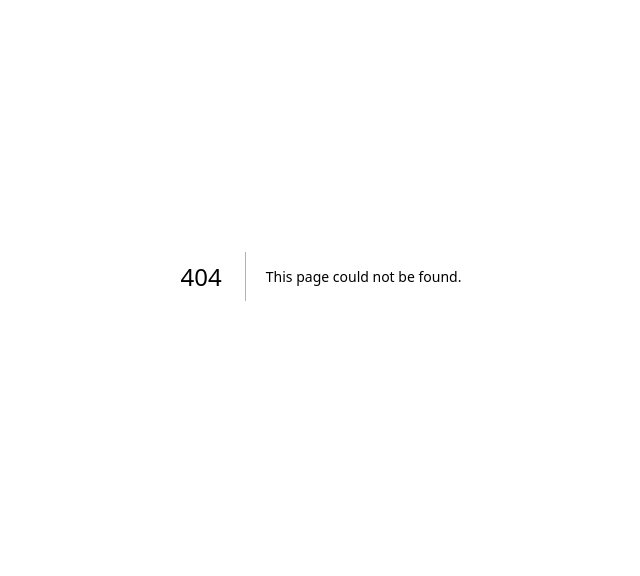
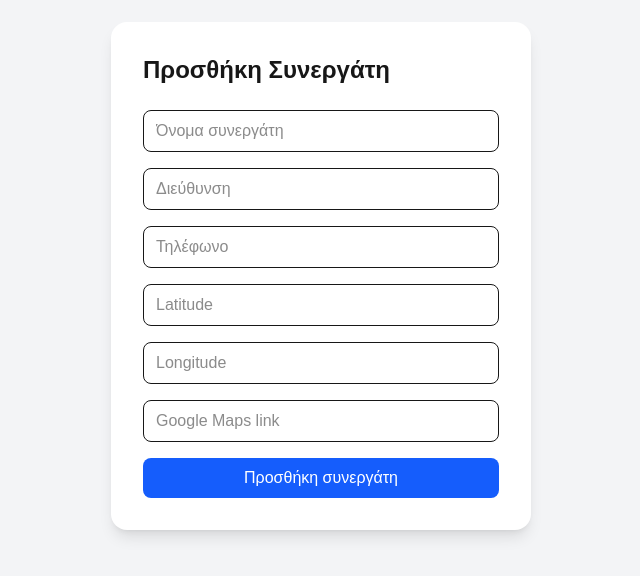
Before and after one commit to nkotsekidismooviq/partner-map-app, a Next.js app: page /admin in a window 1280 px wide. Before the commit this address had no page. Shown: the part 124-700 px from the top of the page, without its empty margins (319-959 px from the left). Built offline with nearby package versions, Linux system fonts and the light colour scheme; no server answers.

Commit message:
add admin panel

```diff
--- /dev/null
+++ b/app/admin/page.tsx
@@ -0,0 +1,127 @@
+"use client";
+
+import { useState } from "react";
+import { supabase } from "@/lib/supabaseClient";
+
+export default function AdminPage() {
+
+  const [name, setName] = useState("");
+  const [address, setAddress] = useState("");
+  const [phone, setPhone] = useState("");
+  const [lat, setLat] = useState("");
+  const [lng, setLng] = useState("");
+  const [mapsUrl, setMapsUrl] = useState("");
+
+  const [loading, setLoading] = useState(false);
+  const [message, setMessage] = useState("");
+
+  const addPartner = async () => {
+    setLoading(true);
+    setMessage("");
+
+    const { error } = await supabase.from("partners").insert([
+      {
+        name: name,
+        address: address,
+        phone: phone,
+        lat: parseFloat(lat),
+        lng: parseFloat(lng),
+        maps_url: mapsUrl
+      }
+    ]);
+
+    if (error) {
+      setMessage("Σφάλμα: " + error.message);
+    } else {
+      setMessage("Ο συνεργάτης προστέθηκε!");
+      setName("");
+      setAddress("");
+      setPhone("");
+      setLat("");
+      setLng("");
+      setMapsUrl("");
+    }
+
+    setLoading(false);
+  };
+
+  return (
+    <div className="min-h-screen bg-gray-100 flex items-center justify-center">
+
+      <div className="bg-white p-8 rounded-2xl shadow-lg w-[420px]">
+
+        <h1 className="text-2xl font-semibold mb-6">
+          Προσθήκη Συνεργάτη
+        </h1>
+
+        <div className="space-y-4">
+
+          <input
+            type="text"
+            placeholder="Όνομα συνεργάτη"
+            value={name}
+            onChange={(e) => setName(e.target.value)}
+            className="w-full border rounded-lg px-3 py-2"
+          />
+
+          <input
+            type="text"
+            placeholder="Διεύθυνση"
+            value={address}
+            onChange={(e) => setAddress(e.target.value)}
+            className="w-full border rounded-lg px-3 py-2"
+          />
+
+          <input
+            type="text"
+            placeholder="Τηλέφωνο"
+            value={phone}
+            onChange={(e) => setPhone(e.target.value)}
+            className="w-full border rounded-lg px-3 py-2"
+          />
+
+          <input
+            type="text"
+            placeholder="Latitude"
+            value={lat}
+            onChange={(e) => setLat(e.target.value)}
+            className="w-full border rounded-lg px-3 py-2"
+          />
+
+          <input
+            type="text"
+            placeholder="Longitude"
+            value={lng}
+            onChange={(e) => setLng(e.target.value)}
+            className="w-full border rounded-lg px-3 py-2"
+          />
+
+          <input
+            type="text"
+            placeholder="Google Maps link"
+            value={mapsUrl}
+            onChange={(e) => setMapsUrl(e.target.value)}
+            className="w-full border rounded-lg px-3 py-2"
+          />
+
+          <button
+            onClick={addPartner}
+            disabled={loading}
+            className="w-full bg-blue-600 text-white py-2 rounded-lg hover:bg-blue-700"
+          >
+            {loading ? "Προσθήκη..." : "Προσθήκη συνεργάτη"}
+          </button>
+
+          {message && (
+            <div className="text-sm text-center mt-2">
+              {message}
+            </div>
+          )}
+
+        </div>
+
+      </div>
+
+    </div>
+  );
+}
```
